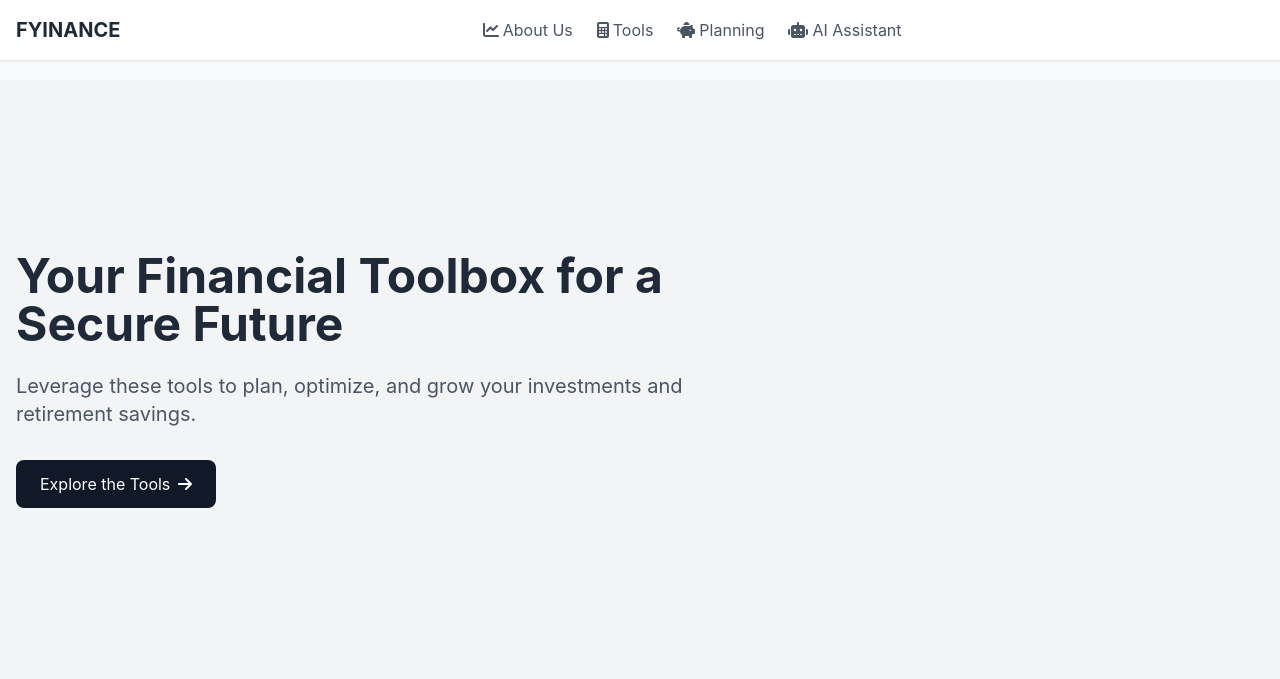
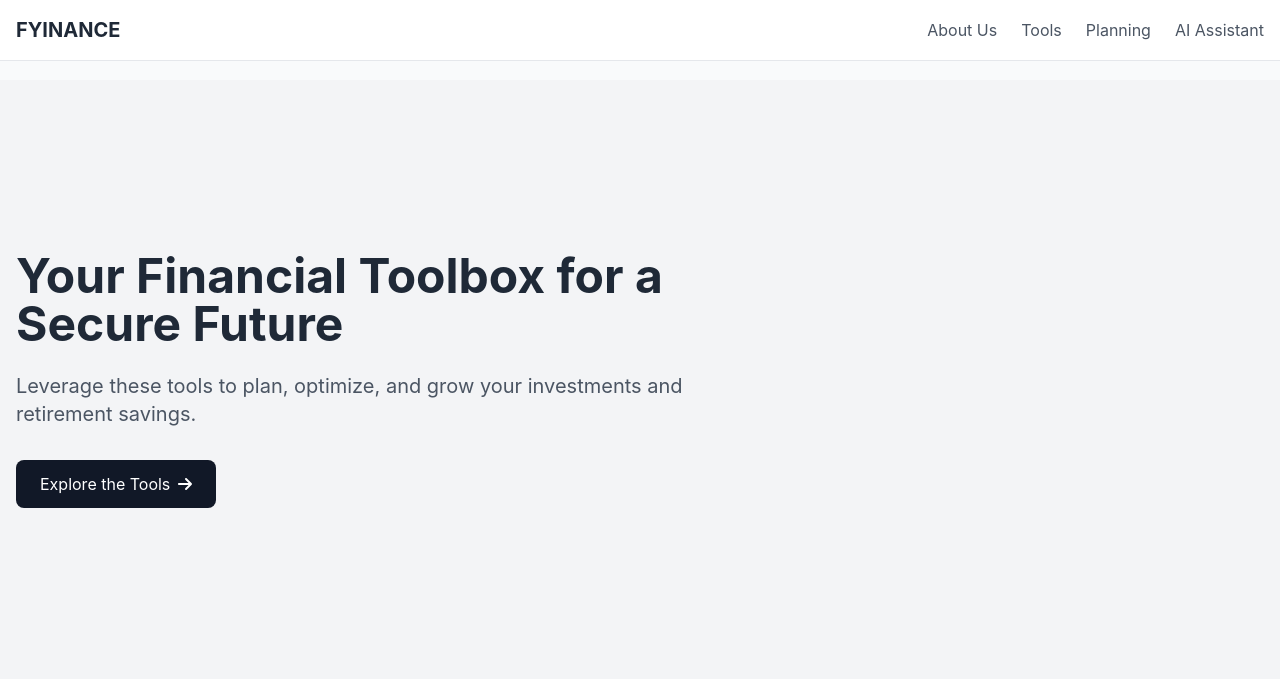
Before and after one commit to georgediaz3/financial-advisor-app, a Flask app: page /tools in a window 1280 px wide. Shown: the top 679 px of the page. Run offline with Flask 3, Linux system fonts and the light colour scheme; some libraries are stand-ins or nearby versions.

Commit message:
Update tools.html

```diff
--- a/templates/tools.html
+++ b/templates/tools.html
@@ -587,39 +587,36 @@
 </head>
         <body class="h-full text-base-content">
           <div id="root" class="min-h-screen bg-neutral-50">
-            <header id="header" class="fixed w-full bg-white border-b border-neutral-200 shadow-sm z-50">
-                <nav class="container mx-auto px-4 py-4 flex justify-between items-center">
-                  <!-- Logo Section -->
+            <header id="header" class="fixed w-full bg-white border-b border-neutral-200 z-50">
+  <nav class="container mx-auto px-4 py-4 flex flex-wrap justify-between items-center">
+    <!-- Logo -->
     <a href="/" class="flex items-center space-x-2">
       <span class="text-xl font-bold">FYINANCE</span>
     </a>
 
+    <!-- Hamburger Menu for Mobile -->
+    <button id="menu-toggle" class="md:hidden text-neutral-600 hover:text-neutral-900">
+      <i class="fa-solid fa-bars text-xl"></i>
+    </button>
+
     <!-- Navigation Links -->
-                  <div class="hidden md:flex space-x-6">
-                    <a href="{{ url_for('aboutus') }}" class="flex items-center space-x-1 text-neutral-600 hover:text-neutral-900">
-                      <i class="fa-solid fa-chart-line"></i>
-                      <span>About Us</span>
+    <div id="menu" class="hidden w-full md:flex md:w-auto mt-4 md:mt-0 space-y-4 md:space-y-0 md:space-x-6">
+      <a href="{{ url_for('aboutus') }}" class="block md:inline-block text-neutral-600 hover:text-neutral-900">
+        About Us
       </a>
-                    <a href="{{ url_for('tools') }}" class="flex items-center space-x-1 text-neutral-600 hover:text-neutral-900">
-                      <i class="fa-solid fa-calculator"></i>
-                      <span>Tools</span>
+      <a href="{{ url_for('tools') }}" class="block md:inline-block text-neutral-600 hover:text-neutral-900">
+        Tools
       </a>
-                    <a href="{{ url_for('planning') }}" class="flex items-center space-x-1 text-neutral-600 hover:text-neutral-900">
-                      <i class="fa-solid fa-piggy-bank"></i>
-                      <span>Planning</span>
+      <a href="{{ url_for('planning') }}" class="block md:inline-block text-neutral-600 hover:text-neutral-900">
+        Planning
       </a>
-                    <a href="{{ url_for('chatbot') }}" class="flex items-center space-x-1 text-neutral-600 hover:text-neutral-900">
-                      <i class="fa-solid fa-robot"></i>
-                      <span>AI Assistant</span>
+      <a href="{{ url_for('chatbot') }}" class="block md:inline-block text-neutral-600 hover:text-neutral-900">
+        AI Assistant
       </a>
-                  </div>
-
-                  <!-- Additional Actions -->
-                  <div class="flex items-center space-x-4">
-                    <!-- Optional: Add login or additional buttons here -->
     </div>
   </nav>
 </header>
+
 <main id="main" class="pt-20">
 <section id="hero" class="h-[600px] bg-neutral-100 flex items-center">
 <div class="container mx-auto px-4">
```
Lines whose indentation alone changed are shown as unchanged.
